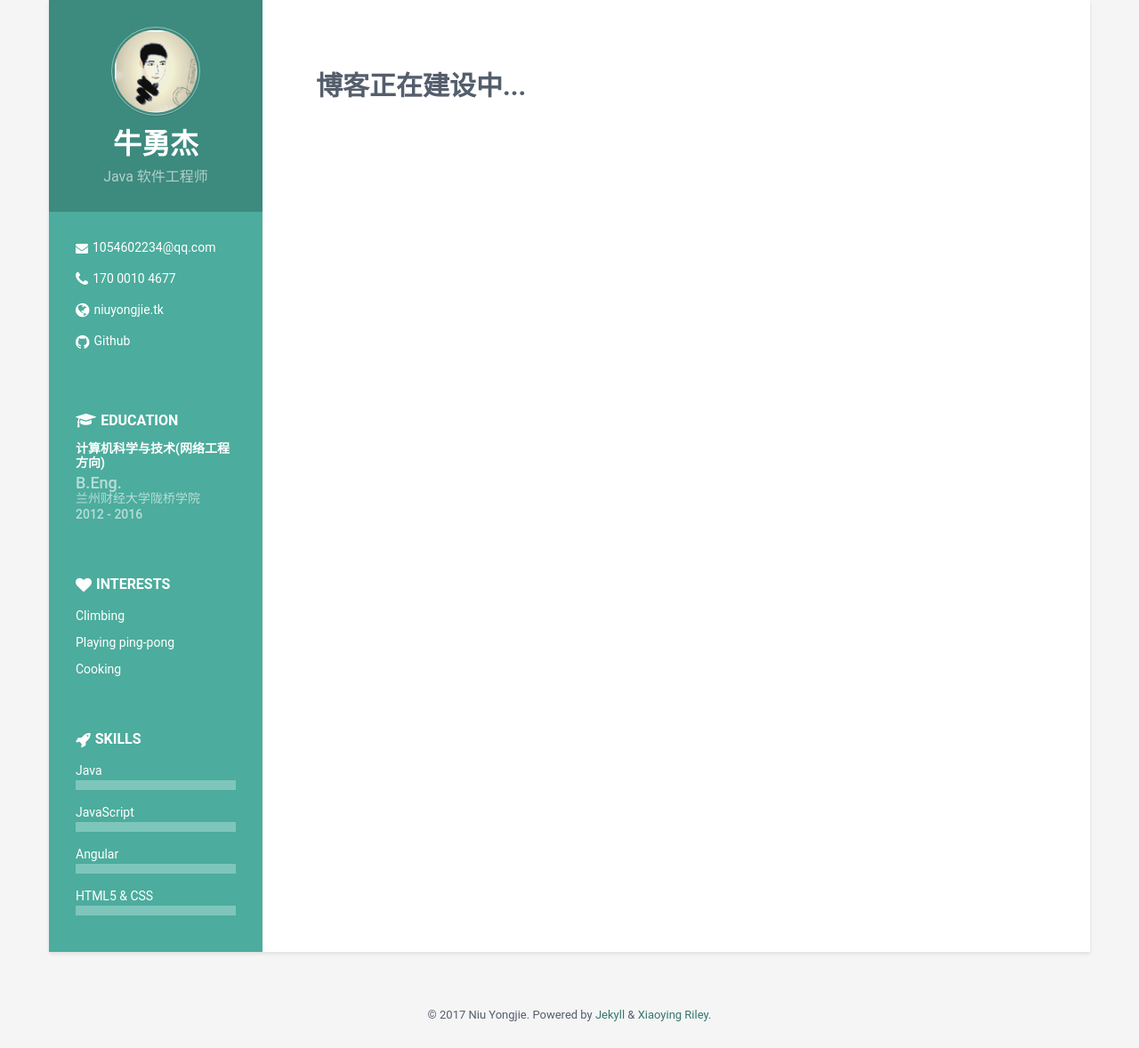
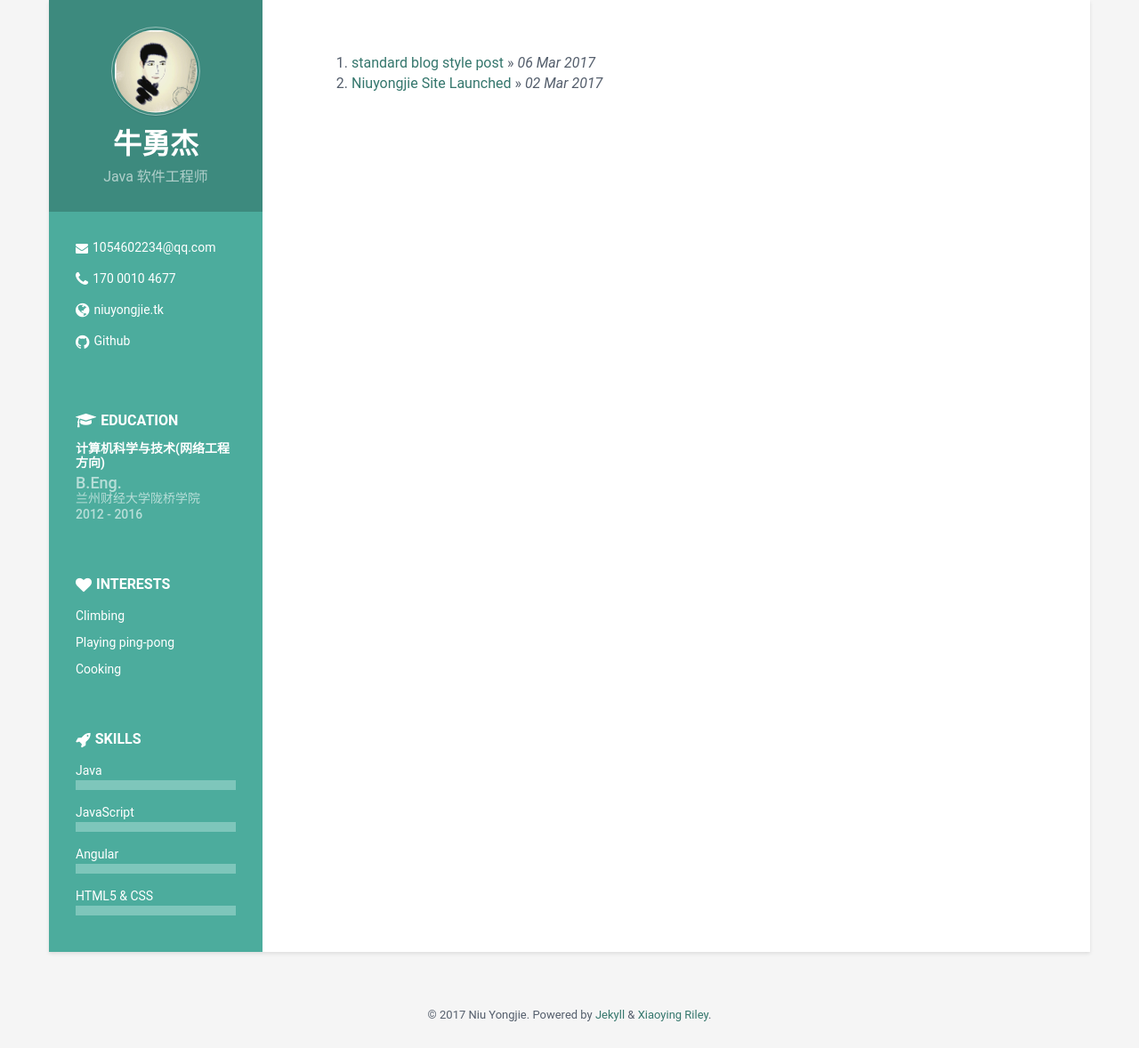
Before and after one commit to niuyongjie/niuyongjie.github.io, a Jekyll site: the page built from index.html, in a window 1280 px wide, cut to the strip 0-1178 px from the top of the page. Shown: the whole strip at 89% size. Built offline with Jekyll 4.4.1, drawn with Linux system fonts in a browser that asks for light colours.

Commit message:
添加posts内容区域,并设定相应的css样式

```diff
--- a/_posts/2017-03-02-niuyongjie-site-launched.md
+++ b/_posts/2017-03-02-niuyongjie-site-launched.md
@@ -1,6 +1,5 @@
 ---
-layout: default
-title: niuyongjie blog
+layout: post
 ---
 
 
--- a/assets/css/styles-2.css
+++ b/assets/css/styles-2.css
@@ -322,3 +322,9 @@ used for profile image
   box-shadow: 0 1px 1px rgba(0, 0, 0, 0.1);
   padding: 2.5px;
 }
+.posts-list{
+  font-size: initial;
+}
+.post{
+  font-size: initial;
+}
--- a/index.html
+++ b/index.html
@@ -2,9 +2,8 @@
 layout: default
 ---
 
-
-
-
-
-
-<h2>博客正在建设中...</h2>
+  <ol class="posts-list">
+    {% for post in site.posts %}
+      <li><a href="{{ post.url }}">{{ post.title }}</a> &raquo; <i><span>{{ post.date | date_to_string }}</span></i></li>
+    {% endfor %}
+  </ol>
```
